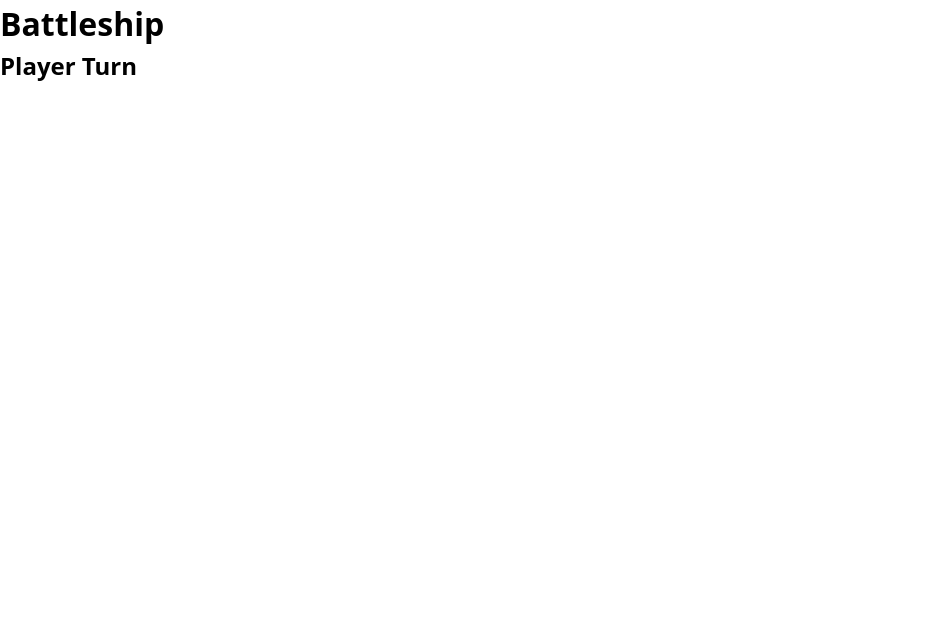
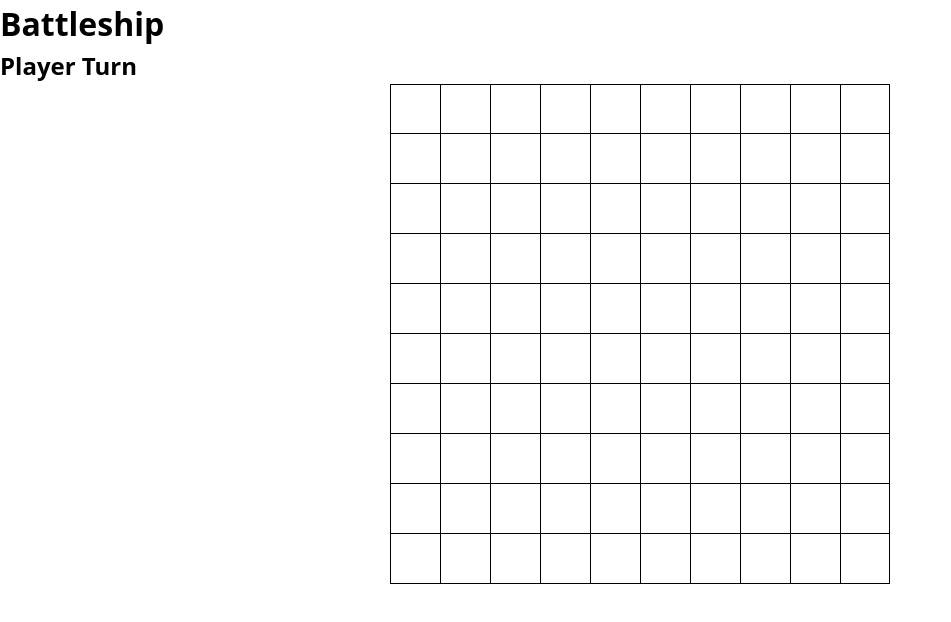
Before and after one commit to ernestviola/battleship, a website built with webpack: page src/template.html in a window 1280 px wide. Shown: the whole page, without its empty margins (0-951 px from the left). Built offline with nearby package versions, Linux system fonts and the light colour scheme.

Commit message:
Create gameboard UI from a gameboard element
Added styling to remove the borders

```diff
--- a/package.json
+++ b/package.json
@@ -3,7 +3,6 @@
   "version": "1.0.0",
   "description": "",
   "main": "index.js",
-  "type": "module",
   "scripts": {
     "test": "jest",
     "test-watch": "jest --watch *.js",
--- a/src/index.js
+++ b/src/index.js
@@ -1,3 +1,4 @@
+import Gameboard from "./components/GameBoard/Gameboard";
 import "./styles.css";
 
 /**
@@ -8,3 +9,24 @@ import "./styles.css";
  *
  *
  */
+
+const player_1_board = new Gameboard();
+
+refreshGameboard(player_1_board);
+
+function refreshGameboard(gameboard) {
+  const gameboardEl = document.getElementById("gameboard");
+  for (let i = 0; i < gameboard.board.length; i++) {
+    // populate the rows
+    const currentRowEl = document.createElement("div");
+    currentRowEl.className = "row";
+    for (let j = 0; j < gameboard.board[i].length; j++) {
+      const currentColEl = document.createElement("div");
+      currentColEl.id = `cell(${i},${j})`;
+      currentColEl.className = "cell";
+      currentRowEl.appendChild(currentColEl);
+    }
+    gameboardEl.appendChild(currentRowEl);
+  }
+  return "gameboard";
+}
--- a/src/styles.css
+++ b/src/styles.css
@@ -68,3 +68,27 @@ h6 {
 #__next {
   isolation: isolate;
 }
+
+.gameboard {
+  margin: 0 auto;
+  width: fit-content;
+}
+
+.row {
+  display: flex;
+  flex-direction: row;
+}
+
+.cell {
+  height: 50px;
+  width: 50px;
+  border: 1px solid black;
+}
+
+.cell:not(:last-child) {
+  border-right: none;
+}
+
+.row:not(:first-child) > .cell {
+  border-top: none;
+}
--- a/src/template.html
+++ b/src/template.html
@@ -8,6 +8,6 @@
   <body>
     <h1>Battleship</h1>
     <div><h2>Player Turn</h2></div>
-    <div class="gameboard"></div>
+    <div class="gameboard" id="gameboard"></div>
   </body>
 </html>
```
